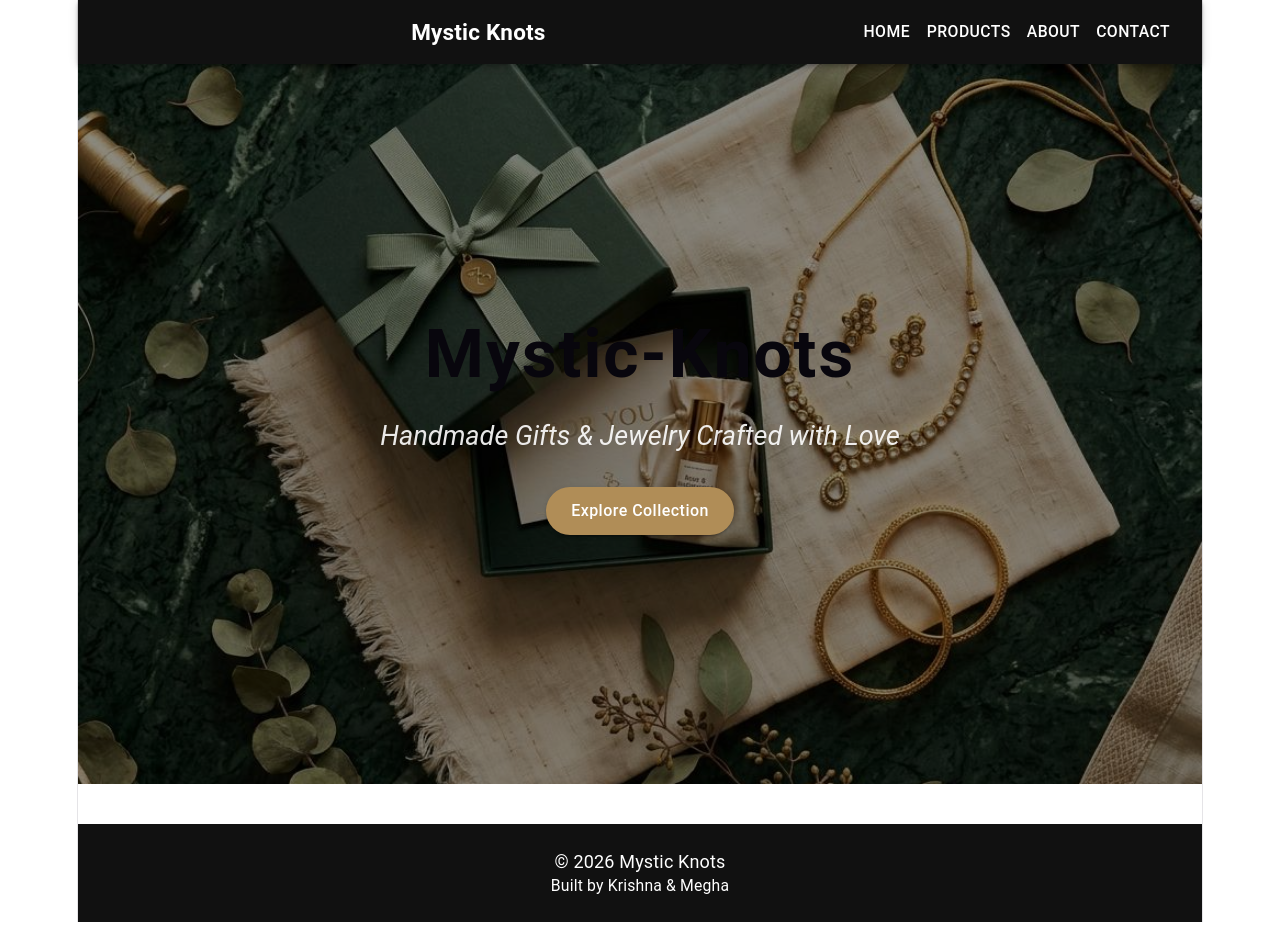
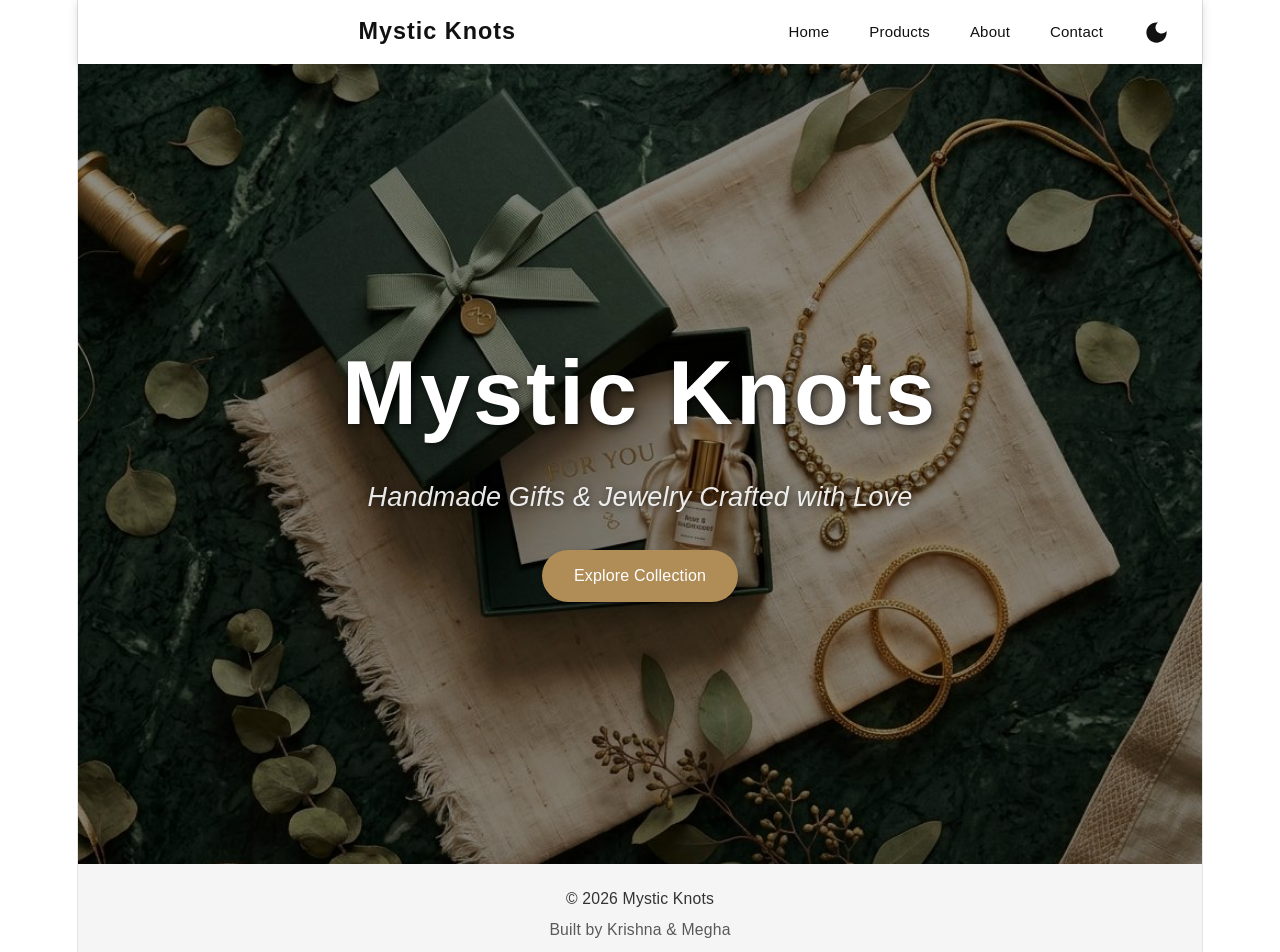
Before and after one commit to krishnavijayan34-coder/mystic-knot, a React (Vite) app: page /products in a window 1280 px wide. Shown: the top 952 px of the page. Before the commit the page ends 922 px from the top, so only its background shows below. Built offline with nearby package versions, Linux system fonts and the light colour scheme.

Commit message:
modified

```diff
--- a/src/App.jsx
+++ b/src/App.jsx
@@ -1,4 +1,20 @@
-import { HashRouter, Routes, Route } from "react-router-dom";
+import {
+  HashRouter,
+  Routes,
+  Route
+} from "react-router-dom";
+
+import {
+  ThemeProvider,
+  createTheme,
+  CssBaseline
+} from "@mui/material";
+
+import {
+  useMemo,
+  useState,
+  useEffect
+} from "react";
 
 import Navbar from "./components/Navbar";
 import Footer from "./components/Footer";
@@ -9,10 +25,58 @@ import About from "./pages/About";
 import Contact from "./pages/Contact";
 
 function App() {
+
+  const [mode, setMode] = useState(
+    localStorage.getItem("theme") || "light"
+  );
+
+  useEffect(() => {
+    localStorage.setItem("theme", mode);
+  }, [mode]);
+
+  const theme = useMemo(() =>
+    createTheme({
+
+      palette: {
+        mode,
+
+        primary: {
+          main: "#b08d57"
+        },
+
+        background: {
+          default:
+            mode === "dark"
+              ? "#121212"
+              : "#ffffff",
+
+          paper:
+            mode === "dark"
+              ? "#1e1e1e"
+              : "#ffffff"
+        }
+      },
+
+      typography: {
+        fontFamily: "Poppins, sans-serif"
+      }
+
+    }),
+    [mode]
+  );
+
   return (
+
+    <ThemeProvider theme={theme}>
+
+      <CssBaseline />
+
       <HashRouter>
 
-      <Navbar />
+        <Navbar
+          mode={mode}
+          setMode={setMode}
+        />
 
         <Routes>
 
@@ -38,9 +102,11 @@ function App() {
 
         </Routes>
 
-      <Footer />
+        <Footer mode={mode} />
 
       </HashRouter>
+
+    </ThemeProvider>
   );
 }
 
--- a/src/Components/Footer.jsx
+++ b/src/Components/Footer.jsx
@@ -3,29 +3,42 @@ import {
   Typography
 } from "@mui/material";
 
-function Footer() {
+function Footer({ mode }) {
+
   return (
 
     <Box
       sx={{
-        backgroundColor: "#111",
-        color: "white",
+        py: 3,
         textAlign: "center",
-        p: 3,
-        mt: 5
+
+        backgroundColor:
+          mode === "dark"
+            ? "#111"
+            : "#f5f5f5",
+
+        color:
+          mode === "dark"
+            ? "#fff"
+            : "#333"
       }}
     >
 
-      <Typography variant="body1">
+      <Typography variant="body2">
         © 2026 Mystic Knots
       </Typography>
 
-      <Typography variant="body2">
+      <Typography
+        variant="body2"
+        sx={{
+          mt: 1,
+          opacity: 0.8
+        }}
+      >
         Built by Krishna & Megha
       </Typography>
 
     </Box>
-
   );
 }
 
--- a/src/Components/Navbar.jsx
+++ b/src/Components/Navbar.jsx
@@ -2,68 +2,279 @@ import {
   AppBar,
   Toolbar,
   Typography,
-  Button
+  Button,
+  IconButton,
+  Drawer,
+  List,
+  ListItem,
+  ListItemButton,
+  ListItemText,
+  Box
 } from "@mui/material";
+
+import {
+  Menu as MenuIcon,
+  DarkMode,
+  LightMode
+} from "@mui/icons-material";
 
 import { Link } from "react-router-dom";
 
-function Navbar() {
+import { useState } from "react";
+
+function Navbar({ mode, setMode }) {
+
+  const [mobileOpen, setMobileOpen] =
+    useState(false);
+
+  const toggleDrawer = () => {
+    setMobileOpen(!mobileOpen);
+  };
+
+  const menuItems = [
+    { name: "Home", path: "/" },
+    { name: "Products", path: "/products" },
+    { name: "About", path: "/about" },
+    { name: "Contact", path: "/contact" }
+  ];
+
   return (
 
+    <>
       <AppBar
         position="sticky"
         sx={{
-        backgroundColor: "#111"
+          backgroundColor:
+            mode === "dark"
+              ? "#111"
+              : "#ffffff",
+
+          color:
+            mode === "dark"
+              ? "#ffffff"
+              : "#111",
+
+          boxShadow:
+            "0 2px 10px rgba(0,0,0,0.15)"
         }}
       >
 
         <Toolbar>
 
+          {/* LOGO */}
           <Typography
             variant="h6"
             sx={{
               flexGrow: 1,
-            fontWeight: "bold"
+              fontWeight: "bold",
+              letterSpacing: "1px",
+
+              fontSize: {
+                xs: "1.1rem",
+                sm: "1.3rem"
+              }
             }}
           >
             Mystic Knots
           </Typography>
 
+          {/* DESKTOP MENU */}
+          <Box
+            sx={{
+              display: {
+                xs: "none",
+                md: "flex"
+              },
+              alignItems: "center",
+              gap: 1
+            }}
+          >
+
+            {menuItems.map((item) => (
+
               <Button
-          color="inherit"
+                key={item.name}
                 component={Link}
-          to="/"
+                to={item.path}
+                sx={{
+                  color:
+                    mode === "dark"
+                      ? "#fff"
+                      : "#111",
+
+                  textTransform: "none",
+                  fontSize: "15px",
+                  fontWeight: 500,
+
+                  px: 2,
+                  borderRadius: "8px",
+
+                  transition: "0.3s",
+
+                  "&:hover": {
+                    backgroundColor:
+                      mode === "dark"
+                        ? "#222"
+                        : "#f2f2f2"
+                  }
+                }}
               >
-          Home
+                {item.name}
               </Button>
 
-        <Button
-          color="inherit"
-          component={Link}
-          to="/products"
+            ))}
+
+            {/* THEME TOGGLE */}
+            <IconButton
+              onClick={() =>
+                setMode(
+                  mode === "dark"
+                    ? "light"
+                    : "dark"
+                )
+              }
+              sx={{
+                ml: 1,
+
+                color:
+                  mode === "dark"
+                    ? "#fff"
+                    : "#111"
+              }}
             >
-          Products
-        </Button>
 
-        <Button
-          color="inherit"
-          component={Link}
-          to="/about"
+              {mode === "dark"
+                ? <LightMode />
+                : <DarkMode />}
+
+            </IconButton>
+
+          </Box>
+
+          {/* MOBILE MENU ICON */}
+          <Box
+            sx={{
+              display: {
+                xs: "flex",
+                md: "none"
+              }
+            }}
           >
-          About
-        </Button>
 
-        <Button
-          color="inherit"
-          component={Link}
-          to="/contact"
+            <IconButton
+              onClick={toggleDrawer}
+              sx={{
+                color:
+                  mode === "dark"
+                    ? "#fff"
+                    : "#111"
+              }}
             >
-          Contact
-        </Button>
+              <MenuIcon />
+            </IconButton>
+
+          </Box>
 
         </Toolbar>
 
       </AppBar>
+
+      {/* MOBILE DRAWER */}
+      <Drawer
+        anchor="right"
+        open={mobileOpen}
+        onClose={toggleDrawer}
+      >
+
+        <Box
+          sx={{
+            width: 250,
+
+            height: "100%",
+
+            backgroundColor:
+              mode === "dark"
+                ? "#111"
+                : "#fff",
+
+            color:
+              mode === "dark"
+                ? "#fff"
+                : "#111"
+          }}
+        >
+
+          {/* DRAWER HEADER */}
+          <Typography
+            variant="h6"
+            sx={{
+              p: 2,
+              fontWeight: "bold",
+              borderBottom:
+                mode === "dark"
+                  ? "1px solid #333"
+                  : "1px solid #ddd"
+            }}
+          >
+            Mystic Knots
+          </Typography>
+
+          <List>
+
+            {menuItems.map((item) => (
+
+              <ListItem
+                key={item.name}
+                disablePadding
+              >
+
+                <ListItemButton
+                  component={Link}
+                  to={item.path}
+                  onClick={toggleDrawer}
+                >
+
+                  <ListItemText
+                    primary={item.name}
+                  />
+
+                </ListItemButton>
+
+              </ListItem>
+
+            ))}
+
+            {/* THEME MODE */}
+            <ListItem disablePadding>
+
+              <ListItemButton
+                onClick={() =>
+                  setMode(
+                    mode === "dark"
+                      ? "light"
+                      : "dark"
+                  )
+                }
+              >
+
+                <ListItemText
+                  primary={
+                    mode === "dark"
+                      ? "Light Mode"
+                      : "Dark Mode"
+                  }
+                />
+
+              </ListItemButton>
+
+            </ListItem>
+
+          </List>
+
+        </Box>
+
+      </Drawer>
+    </>
   );
 }
 
--- a/src/Pages/Home.jsx
+++ b/src/Pages/Home.jsx
@@ -9,13 +9,17 @@ import { Link } from "react-router-dom";
 import hero from "../assets/hero.jpg";
 
 function Home() {
+
+  const darkMode =
+    localStorage.getItem("theme") === "dark";
+
   return (
     <Box>
 
       {/* HERO SECTION */}
       <Box
         sx={{
-          height: "90vh",
+          minHeight: "100vh",
           backgroundImage: `url(${hero})`,
           backgroundSize: "cover",
           backgroundPosition: "center",
@@ -24,11 +28,12 @@ function Home() {
           alignItems: "center",
           textAlign: "center",
           color: "white",
-          position: "relative"
+          position: "relative",
+          px: 2
         }}
       >
 
-        {/* DARK OVERLAY */}
+        {/* OVERLAY */}
         <Box
           sx={{
             position: "absolute",
@@ -36,45 +41,85 @@ function Home() {
             left: 0,
             width: "100%",
             height: "100%",
-            backgroundColor: "rgba(0,0,0,0.45)"
+            background:
+              darkMode
+                ? "rgba(0,0,0,0.65)"
+                : "rgba(0,0,0,0.45)"
           }}
         />
 
-        <Container sx={{ position: "relative", zIndex: 2 }}>
+        <Container
+          sx={{
+            position: "relative",
+            zIndex: 2
+          }}
+        >
 
+          {/* MAIN TITLE */}
           <Typography
-            variant="h2"
-            gutterBottom
             sx={{
               fontWeight: "bold",
-              letterSpacing: "2px"
+              letterSpacing: "3px",
+
+              fontSize: {
+                xs: "2.3rem",
+                sm: "3rem",
+                md: "4rem",
+                lg: "5rem"
+              },
+
+              color: "#fff",
+
+              textShadow:
+                "2px 2px 10px rgba(0,0,0,0.7)"
             }}
           >
-            Mystic-Knots
+            Mystic Knots
           </Typography>
 
+          {/* SUBTITLE */}
           <Typography
-            variant="h5"
-            gutterBottom
             sx={{
-              opacity: 0.9,
-              fontStyle: "italic"
+              mt: 2,
+              opacity: 0.95,
+              fontStyle: "italic",
+
+              fontSize: {
+                xs: "1rem",
+                sm: "1.2rem",
+                md: "1.5rem"
+              },
+
+              color: "#f5f5f5",
+
+              textShadow:
+                "1px 1px 8px rgba(0,0,0,0.6)"
             }}
           >
             Handmade Gifts & Jewelry Crafted with Love
           </Typography>
 
+          {/* BUTTON */}
           <Button
             variant="contained"
             component={Link}
             to="/products"
             sx={{
-              mt: 3,
+              mt: 4,
               backgroundColor: "#b08d57",
-              padding: "10px 25px",
-              fontSize: "16px",
+
+              px: 4,
+              py: 1.5,
+
+              fontSize: {
+                xs: "14px",
+                sm: "16px"
+              },
+
               borderRadius: "30px",
               textTransform: "none",
+              transition: "0.3s",
+
               "&:hover": {
                 backgroundColor: "#8c6f3f",
                 transform: "scale(1.05)"
@@ -87,6 +132,33 @@ function Home() {
         </Container>
       </Box>
 
+      {/* FOOTER */}
+      <Box
+        sx={{
+          py: 3,
+          textAlign: "center",
+          backgroundColor:
+            darkMode ? "#111" : "#f5f5f5",
+
+          color:
+            darkMode ? "#fff" : "#333"
+        }}
+      >
+        <Typography variant="body2">
+          © 2026 Mystic Knots
+        </Typography>
+
+        <Typography
+          variant="body2"
+          sx={{
+            mt: 1,
+            opacity: 0.8
+          }}
+        >
+          Built by Krishna & Megha
+        </Typography>
+      </Box>
+
     </Box>
   );
 }
```
Lines whose indentation alone changed are shown as unchanged.
